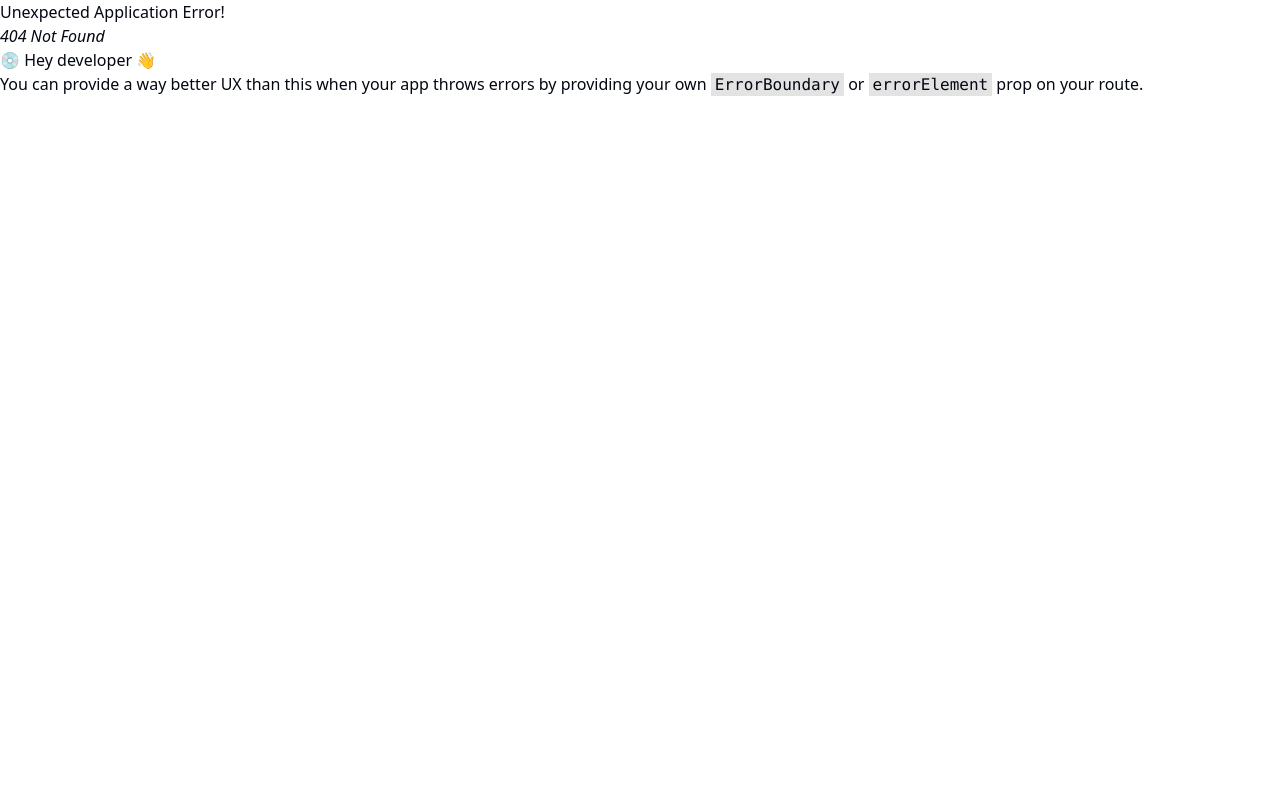
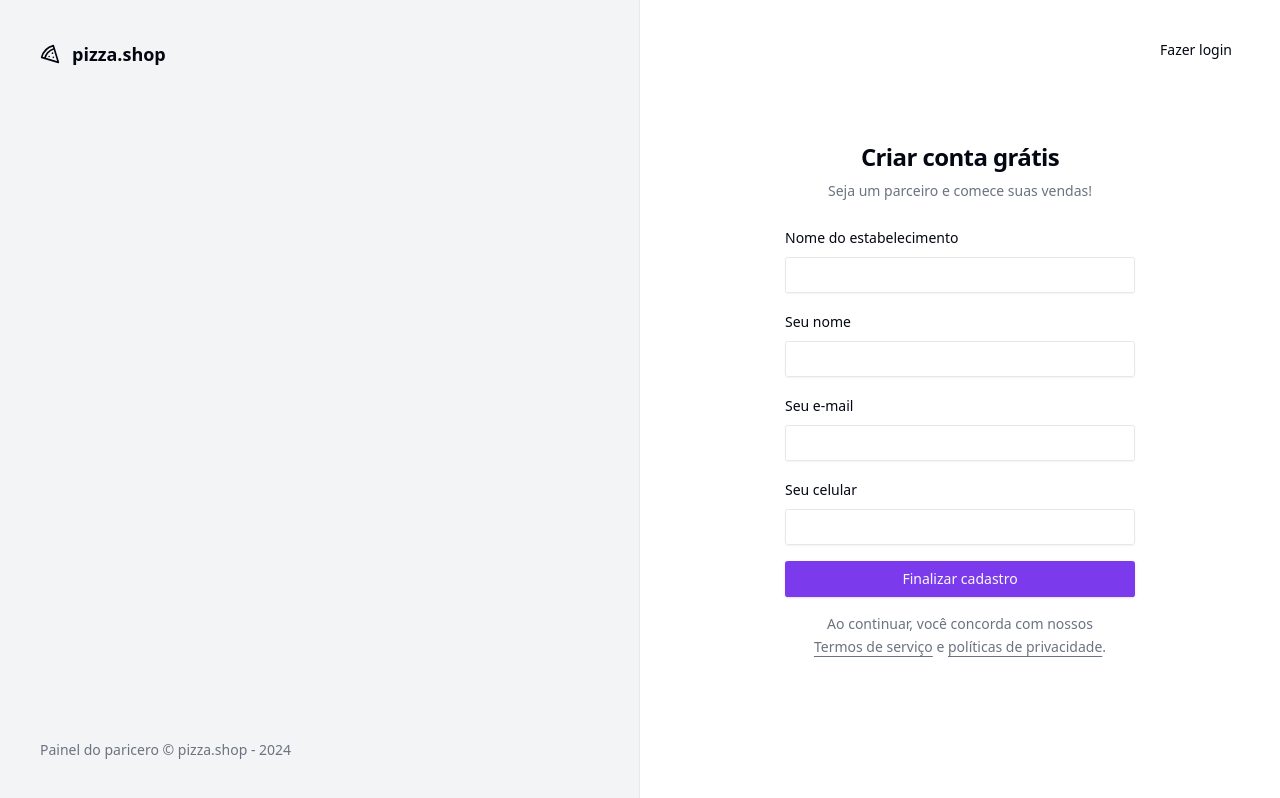
Before and after one commit to matheuseufrasio2/pizzashop-web, a React (Vite) app: page /sign-up in a window 1280 px wide. Before the commit this address had no page. Built offline with nearby package versions, Linux system fonts and the light colour scheme.

Commit message:
sign up page

```diff
--- a/src/components/ui/button.tsx
+++ b/src/components/ui/button.tsx
@@ -1,6 +1,6 @@
-import * as React from 'react'
 import { Slot } from '@radix-ui/react-slot'
 import { cva, type VariantProps } from 'class-variance-authority'
+import * as React from 'react'
 
 import { cn } from '@/lib/utils'
 
--- a/src/pages/_layouts/auth.tsx
+++ b/src/pages/_layouts/auth.tsx
@@ -13,7 +13,7 @@
           Painel do paricero &copy; pizza.shop - {new Date().getFullYear()}
         </footer>
       </div>
-      <div className="flex flex-col items-center justify-center">
+      <div className="relative flex flex-col items-center justify-center">
         <Outlet />
       </div>
     </div>
--- a/src/pages/auth/sign-in.tsx
+++ b/src/pages/auth/sign-in.tsx
@@ -1,5 +1,6 @@
 import { Helmet } from 'react-helmet-async'
 import { useForm } from 'react-hook-form'
+import { Link } from 'react-router-dom'
 import { toast } from 'sonner'
 import { z } from 'zod'
 
@@ -38,6 +39,10 @@
     <>
       <Helmet title="Login" />
       <div className="p-8">
+        <Button variant="ghost" className="absolute right-8 top-8">
+          <Link to="/sign-up">Novo estabelecimento</Link>
+        </Button>
+
         <div className="flex w-[350px] flex-col justify-center gap-6">
           <div className="flex flex-col gap-2 text-center">
             <h1 className="text-2xl font-semibold tracking-tight">
--- /dev/null
+++ b/src/pages/auth/sign-up.tsx
@@ -0,0 +1,109 @@
+import { Helmet } from 'react-helmet-async'
+import { useForm } from 'react-hook-form'
+import { Link, useNavigate } from 'react-router-dom'
+import { toast } from 'sonner'
+import { z } from 'zod'
+
+import { Button } from '@/components/ui/button'
+import { Input } from '@/components/ui/input'
+import { Label } from '@/components/ui/label'
+
+const signUpForm = z.object({
+  restaurantName: z.string(),
+  managerName: z.string(),
+  phone: z.string(),
+  email: z.string().email(),
+})
+
+type SignUpForm = z.infer<typeof signUpForm>
+
+export function SignUp() {
+  const navigate = useNavigate()
+  const {
+    register,
+    handleSubmit,
+    formState: { isSubmitting },
+  } = useForm<SignUpForm>()
+
+  async function handleSignUp(formData: SignUpForm) {
+    try {
+      await new Promise((resolve) => setTimeout(resolve, 2000))
+      toast.success('Restaurante cadastrando com sucesso.', {
+        action: {
+          label: 'Login',
+          onClick: () => navigate('/sign-in'),
+        },
+      })
+    } catch {
+      toast.error('Erro ao cadastrar restaurante.')
+    }
+  }
+
+  return (
+    <>
+      <Helmet title="Cadastro" />
+      <div className="p-8">
+        <Button variant="ghost" className="absolute right-8 top-8">
+          <Link to="/sign-in">Fazer login</Link>
+        </Button>
+
+        <div className="flex w-[350px] flex-col justify-center gap-6">
+          <div className="flex flex-col gap-2 text-center">
+            <h1 className="text-2xl font-semibold tracking-tight">
+              Criar conta grátis
+            </h1>
+            <p className="text-sm text-muted-foreground">
+              Seja um parceiro e comece suas vendas!
+            </p>
+          </div>
+
+          <form className="space-y-4" onSubmit={handleSubmit(handleSignUp)}>
+            <div className="space-y-2">
+              <Label htmlFor="restaurantName">Nome do estabelecimento</Label>
+              <Input
+                id="restaurantName"
+                type="text"
+                {...register('restaurantName')}
+              />
+            </div>
+
+            <div className="space-y-2">
+              <Label htmlFor="managerName">Seu nome</Label>
+              <Input
+                id="managerName"
+                type="text"
+                {...register('managerName')}
+              />
+            </div>
+
+            <div className="space-y-2">
+              <Label htmlFor="email">Seu e-mail</Label>
+              <Input id="email" type="email" {...register('email')} />
+            </div>
+
+            <div className="space-y-2">
+              <Label htmlFor="phone">Seu celular</Label>
+              <Input id="phone" type="tel" {...register('phone')} />
+            </div>
+
+            <Button disabled={isSubmitting} className="w-full" type="submit">
+              Finalizar cadastro
+            </Button>
+
+            <p className="px-6 text-center text-sm leading-relaxed text-muted-foreground">
+              Ao continuar, você concorda com nossos{' '}
+              <a className="underline underline-offset-4" href="#">
+                Termos de serviço
+              </a>{' '}
+              e{' '}
+              <a className="underline underline-offset-4" href="#">
+                políticas de privacidade
+              </a>
+              .
+            </p>
+          </form>
+        </div>
+      </div>
+    </>
+  )
+}
```
Also changed, not shown: src/components/ui/sonner.tsx (+8 -8 lines), src/routes.tsx (+11 -0 lines).
